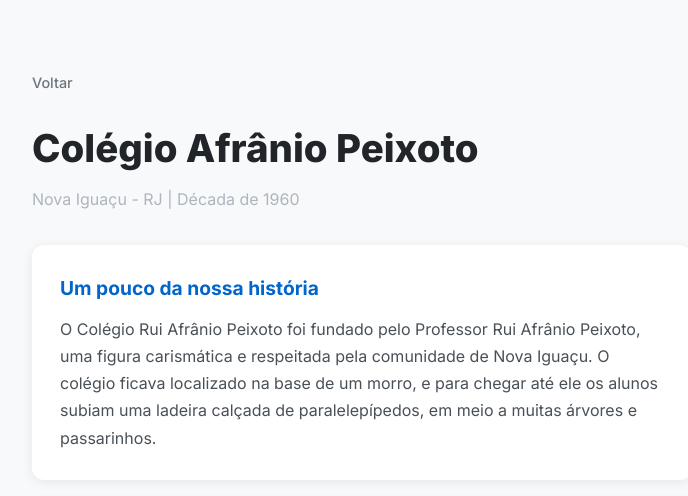
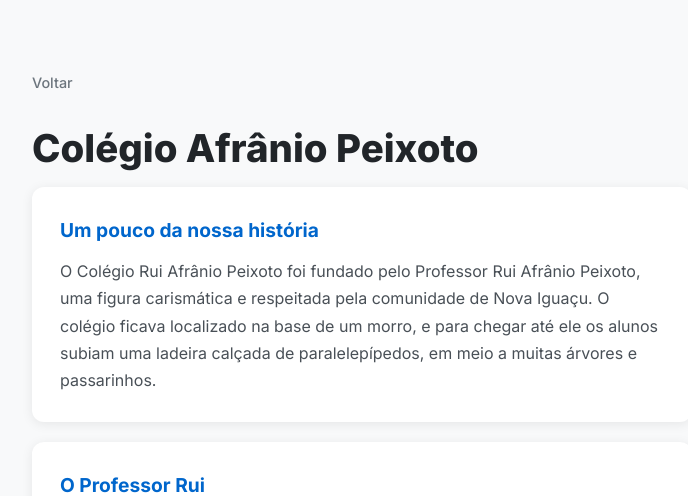
Before and after one commit to luizaugusto2006/Peixotinhos, a Flask app: page /sobre in a window 1280 px wide. Shown: the part 65-561 px from the top of the page, without its empty margins (278-966 px from the left). Run offline with Flask 3, Linux system fonts and the light colour scheme.

Commit message:
fix: remover subtitulo do Sobre

```diff
--- a/templates/about.html
+++ b/templates/about.html
@@ -8,7 +8,6 @@
 
         <div class="about-content">
             <h1>Colégio Afrânio Peixoto</h1>
-            <p class="about-subtitle">Nova Iguaçu - RJ | Década de 1960</p>
 
             {% if current_user.is_authenticated %}
                 <div style="margin-bottom:24px;">
```
